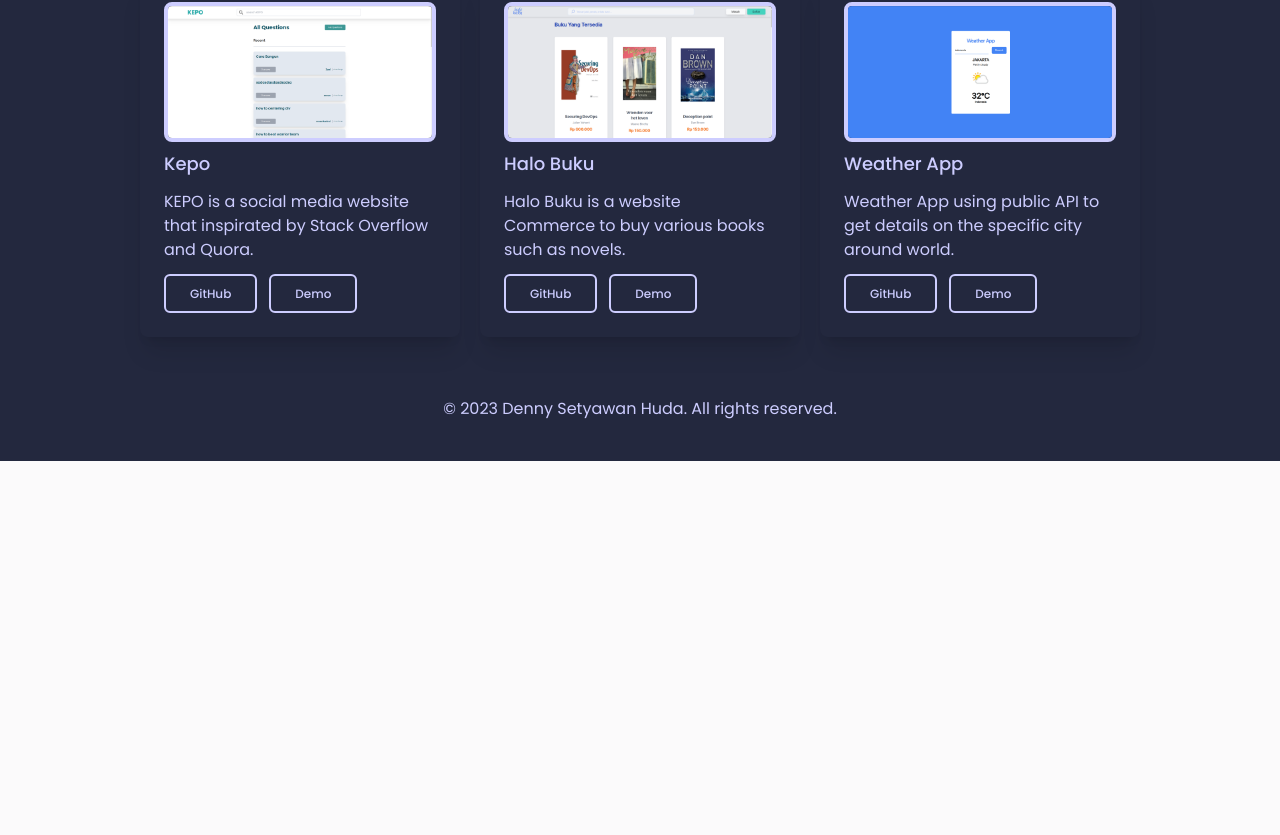
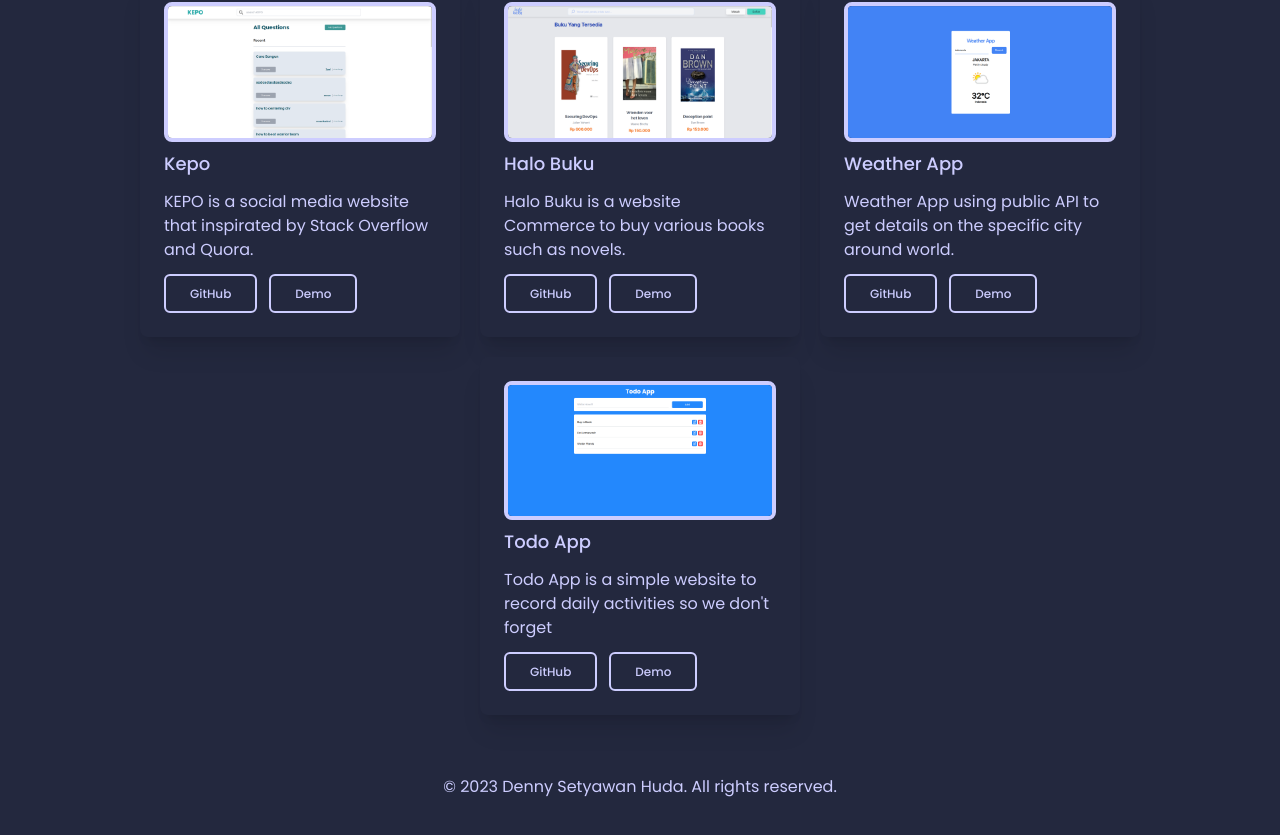
Before and after one commit to dennyshuda/personal-website, a React (Vite) app: page / in a window 1280 px wide. Shown: the part 1966-2801 px from the top of the page. Before the commit the page ends 2427 px from the top, so only its background shows below. Built offline with nearby package versions, Linux system fonts and the light colour scheme.

Commit message:
feat: add todo app project

```diff
--- a/src/data/index.ts
+++ b/src/data/index.ts
@@ -26,4 +26,13 @@ export const ProjectData = [
     github: "https://github.com/dennyshuda/weather-app",
     demo: "https://weather-app-denny.vercel.app/",
   },
+  {
+    id: 4,
+    title: "Todo App",
+    imgUrl: "./projects/todoapp.png",
+    description:
+      "Todo App is a simple website to record daily activities so we don't forget",
+    github: "https://github.com/dennyshuda/weather-app",
+    demo: "https://weather-app-denny.vercel.app/",
+  },
 ];
```
Also changed, not shown: public/projects/todoapp.png (added).
